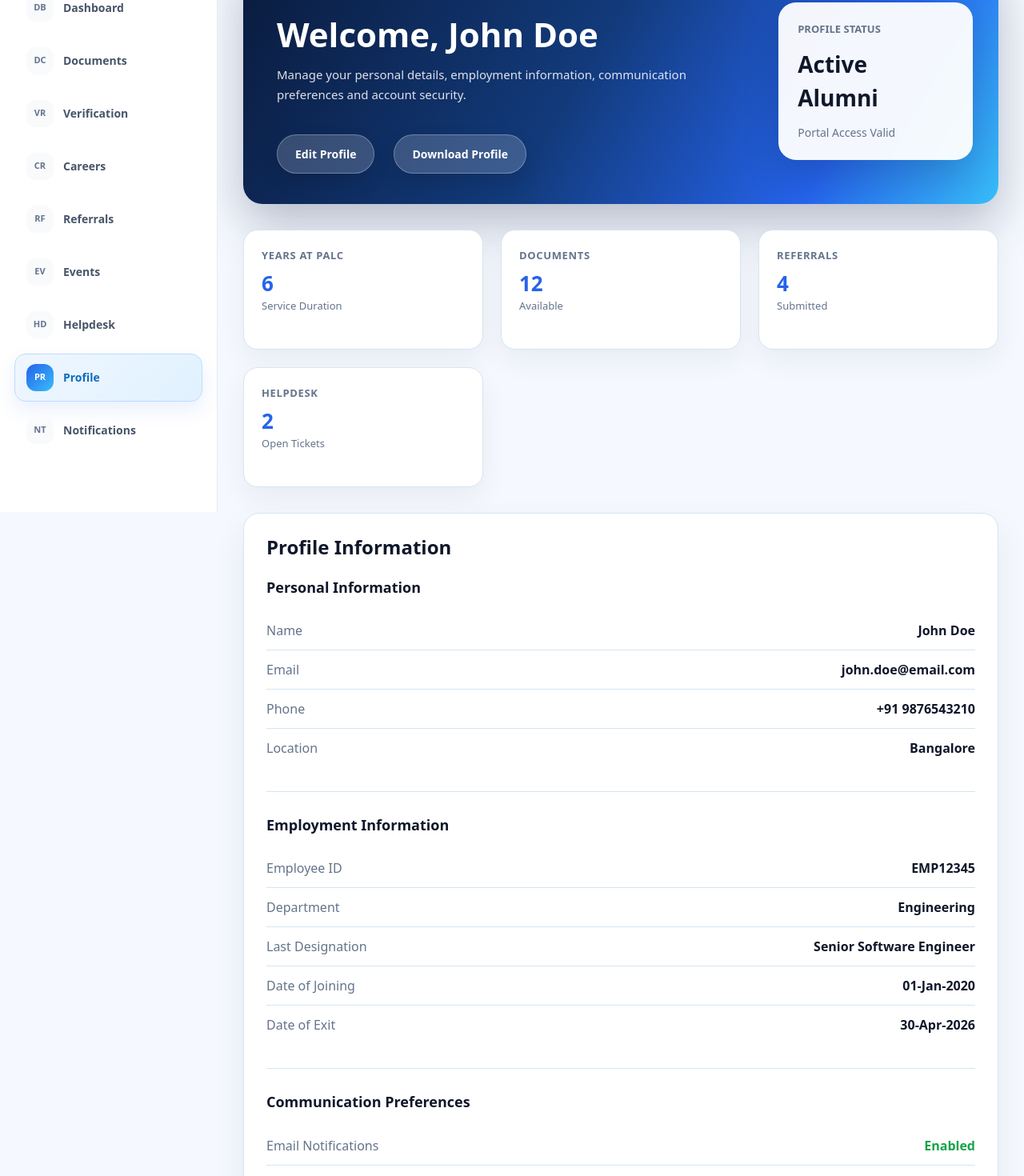
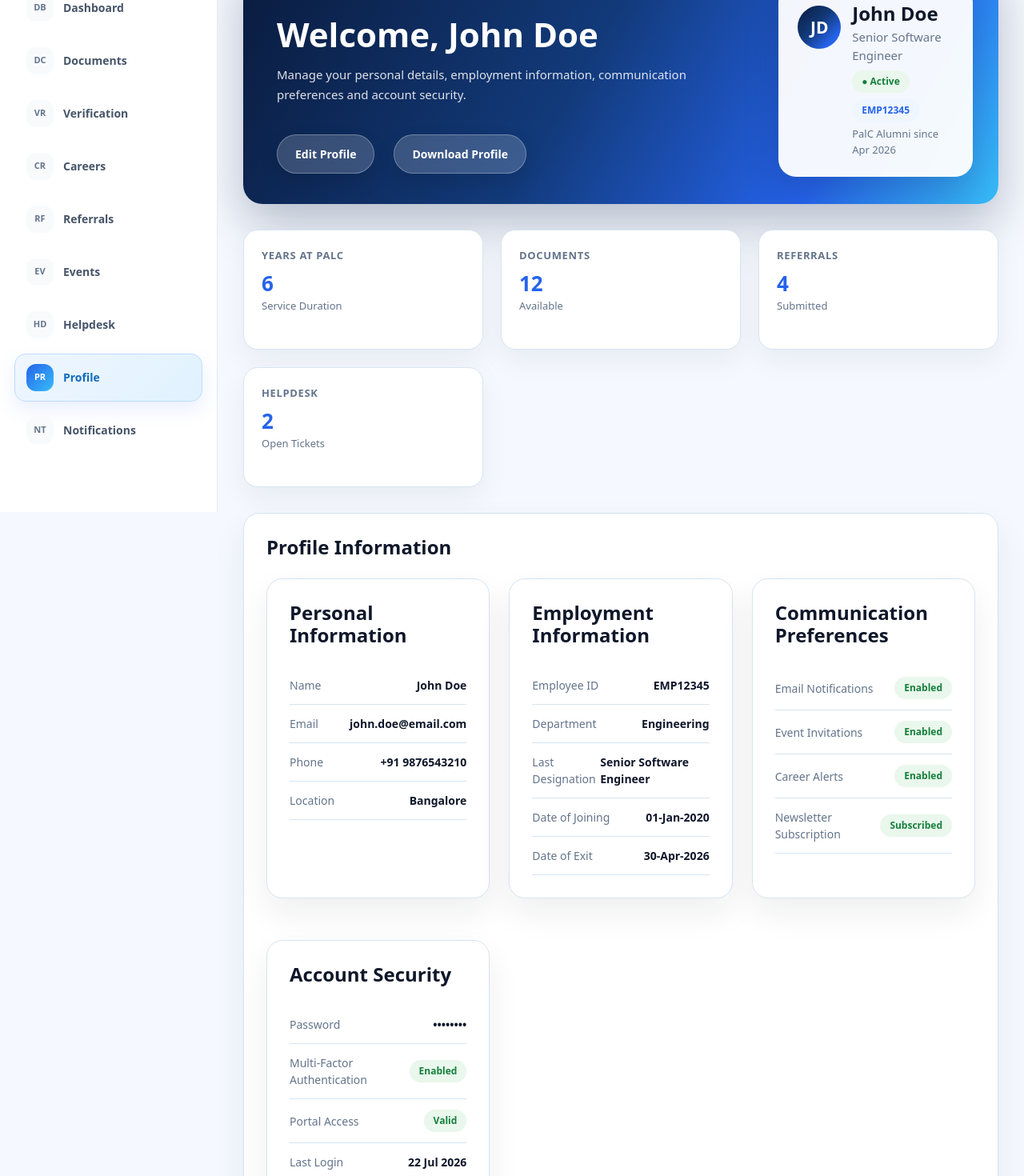
Before and after one commit to yashaswini-cyber/palc-alumni-portal, a React (Vite) app in the folder palc-alumni-portal/: page /dashboard/profile in a window 1280 px wide. Shown: the part 160-1630 px from the top of the page at 80% size. Built offline with nearby package versions, Linux system fonts and the light colour scheme.

Commit message:
Added the Section Cards to the profile information main section card.

```diff
--- a/palc-alumni-portal/src/modules/profile/ProfilePage.tsx
+++ b/palc-alumni-portal/src/modules/profile/ProfilePage.tsx
@@ -25,6 +25,17 @@ const stats = [
   { title: "Referrals", value: "4", subtitle: "Submitted" },
   { title: "Helpdesk", value: "2", subtitle: "Open Tickets" },
 ];
+const ProfileRow=({label,value,status}:{label:string;value:string;status?:boolean})=>(
+  <div style={{display:"flex",justifyContent:"space-between",alignItems:"center",padding:"13px 0",borderBottom:`1px solid ${COLORS.border}`}}>
+  <span style={{color:COLORS.textSecondary,fontSize:"14px"}}>{label}</span>
+  {status?
+  <div style={{padding:"5px 12px",borderRadius:"999px",background:"#EAF7EC",color:"#15803D",fontSize:"12px",fontWeight:700}}>
+  {value}
+  </div>
+  :
+  <strong style={{color:COLORS.text,fontWeight:600,fontSize:"14px"}}>{value}</strong>}
+  </div>
+  );
 
 export default function ProfilePage() {
   return (
@@ -39,12 +50,31 @@ export default function ProfilePage() {
           { title: "Download Profile", onClick: () => {} }
         ]}
         summaryCard={
-          <div style={{ display: "flex", flexDirection: "column", gap: "12px" }}>
-            <div style={{ fontSize: "13px", fontWeight: 700, color: COLORS.textSecondary }}>PROFILE STATUS</div>
-            <div style={{ fontSize: "28px", fontWeight: 800, color: COLORS.text }}>Active Alumni</div>
-            <div style={{ fontSize: "14px", color: COLORS.textSecondary }}>Portal Access Valid</div>
+          <div style={{display:"flex",alignItems:"flex-start",gap:"14px"}}>
+          <div style={{width:"54px",height:"54px",borderRadius:"50%",background:"linear-gradient(135deg,#0A1B3D 0%,#123A7A 45%,#2563EB 80%)",display:"flex",alignItems:"center",justifyContent:"center",color:"#FFF",fontSize:"21px",fontWeight:800,flexShrink:0,marginTop:"2px"}}>
+          JD
           </div>
-        }
+          <div style={{display:"flex",flexDirection:"column",flex:1,gap:"6px"}}>
+          <div style={{fontSize:"24px",fontWeight:800,color:COLORS.text,lineHeight:1}}>
+          John Doe
+          </div>
+          <div style={{fontSize:"15px",fontWeight:500,color:COLORS.textSecondary}}>
+          Senior Software Engineer
+          </div>
+          <div style={{display:"flex",alignItems:"center",gap:"8px",flexWrap:"wrap",marginTop:"2px"}}>
+          <div style={{padding:"5px 12px",borderRadius:"999px",background:"#EAF7EC",color:"#15803D",fontSize:"12px",fontWeight:700}}>
+          ● Active
+          </div>
+          <div style={{padding:"5px 12px",borderRadius:"999px",background:"#EFF6FF",color:"#2563EB",fontSize:"12px",fontWeight:700}}>
+          EMP12345
+          </div>
+          </div>
+          <div style={{fontSize:"13px",color:COLORS.textSecondary}}>
+          PalC Alumni since Apr 2026
+          </div>
+          </div>
+          </div>
+          }
       />
 
       <div style={{ display: "grid", gridTemplateColumns: "repeat(auto-fit,minmax(220px,1fr))", gap: "22px" }}>
@@ -59,61 +89,35 @@ export default function ProfilePage() {
       </div>
 
       <SectionCard title="Profile Information">
+        <div style={{display:"grid",gridTemplateColumns:"repeat(auto-fit,minmax(260px,1fr))",gap:"24px"}}>
+        <SectionCard title="Personal Information">
+          {personalInfo.map(([label,value])=>(
+          <ProfileRow key={label} label={label} value={value}/>
+          ))}
+          </SectionCard>
 
-        <h3 style={{ margin: "0 0 18px", fontSize: "18px", fontWeight: 700, color: COLORS.text }}>
-          Personal Information
-        </h3>
+          <SectionCard title="Employment Information">
+          {employmentInfo.map(([label,value])=>(
+          <ProfileRow key={label} label={label} value={value}/>
+          ))}
+          </SectionCard>
 
-        {personalInfo.map(([label, value], index) => (
-          <div
-            key={label}
-            style={{ display: "flex", justifyContent: "space-between", alignItems: "center", padding: "12px 0", borderBottom: index === personalInfo.length - 1 ? "none" : `1px solid ${COLORS.border}` }}
-          >
-            <span style={{ color: COLORS.textSecondary }}>{label}</span>
-            <strong style={{ color: COLORS.text }}>{value}</strong>
+          <SectionCard title="Communication Preferences">
+          <ProfileRow label="Email Notifications" value="Enabled" status/>
+          <ProfileRow label="Event Invitations" value="Enabled" status/>
+          <ProfileRow label="Career Alerts" value="Enabled" status/>
+          <ProfileRow label="Newsletter Subscription" value="Subscribed" status/>
+          </SectionCard>
+
+          <SectionCard title="Account Security">
+          <ProfileRow label="Password" value="••••••••"/>
+          <ProfileRow label="Multi-Factor Authentication" value="Enabled" status/>
+          <ProfileRow label="Portal Access" value="Valid" status/>
+          <ProfileRow label="Last Login" value="22 Jul 2026"/>
+          </SectionCard>
+
           </div>
-        ))}
-
-        <div style={{ height: "1px", background: COLORS.border, margin: "30px 0" }} />
-
-        <h3 style={{ margin: "0 0 18px", fontSize: "18px", fontWeight: 700, color: COLORS.text }}>
-          Employment Information
-        </h3>
-
-        {employmentInfo.map(([label, value], index) => (
-          <div
-            key={label}
-            style={{ display: "flex", justifyContent: "space-between", alignItems: "center", padding: "12px 0", borderBottom: index === employmentInfo.length - 1 ? "none" : `1px solid ${COLORS.border}` }}
-          >
-            <span style={{ color: COLORS.textSecondary }}>{label}</span>
-            <strong style={{ color: COLORS.text }}>{value}</strong>
-          </div>
-        ))}
-
-        <div style={{ height: "1px", background: COLORS.border, margin: "30px 0" }} />
-
-        <h3 style={{ margin: "0 0 18px", fontSize: "18px", fontWeight: 700, color: COLORS.text }}>
-          Communication Preferences
-        </h3>
-
-        <div style={{ display: "flex", justifyContent: "space-between", padding: "12px 0", borderBottom: `1px solid ${COLORS.border}` }}>
-          <span style={{ color: COLORS.textSecondary }}>Email Notifications</span>
-          <strong style={{ color: COLORS.success }}>Enabled</strong>
-        </div>
-
-        <div style={{ display: "flex", justifyContent: "space-between", padding: "12px 0" }}>
-          <span style={{ color: COLORS.textSecondary }}>Event Notifications</span>
-          <strong style={{ color: COLORS.success }}>Enabled</strong>
-        </div>
-
-        <div style={{ marginTop: "28px", display: "flex", justifyContent: "flex-end" }}>
-          <PrimaryButton>
-            Edit Profile
-          </PrimaryButton>
-        </div>
-
       </SectionCard>
-
     </div>
   );
 }
```
